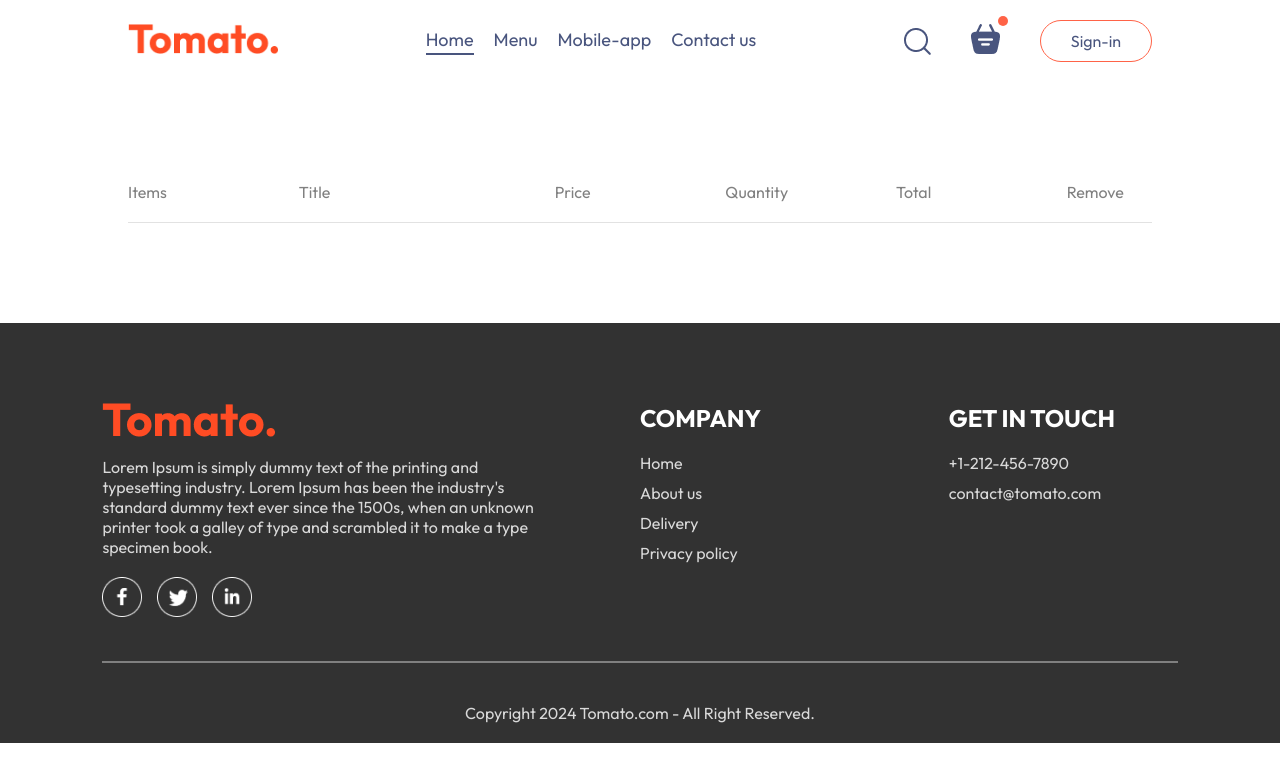
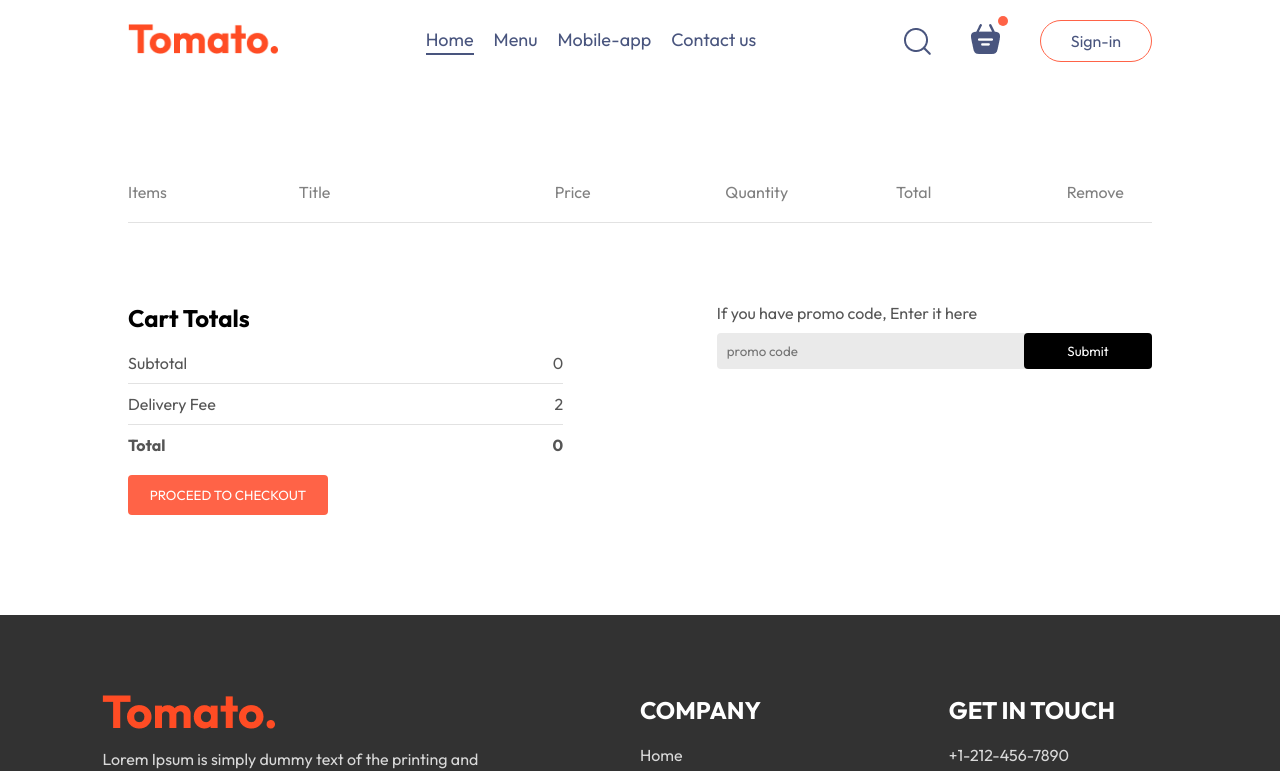
Before and after one commit to Annath-Beevi/Food-Delivery-Website, a React (Vite) app in the folder frontend/: page /cart in a window 1280 px wide. Shown: the top 771 px of the page. Built offline with nearby package versions, Linux system fonts and the light colour scheme.

Commit message:
cart page complete

```diff
--- a/frontend/src/pages/Cart/Cart.css
+++ b/frontend/src/pages/Cart/Cart.css
@@ -28,3 +28,70 @@
 .cart-items-item .cross{
     cursor: pointer;
 }
+
+.cart-bottom{
+    margin-top: 80px;
+    display: flex;
+    justify-content: space-between;
+    gap: max(12vw, 20px);
+}
+
+.cart-total{
+    flex: 1;
+    display: flex;
+    flex-direction: column;
+    gap: 20px;
+}
+
+.cart-total-details{
+    display: flex;
+    justify-content: space-between;
+    color: #555;
+}
+
+.cart-total hr{
+    margin: 10px 0px;
+}
+
+.cart-total button{
+    border: none;
+    color: white;
+    background-color: tomato;
+    width: max(15vw, 200px);
+    padding: 12px 0px;
+    border-radius:4px ;
+    cursor: pointer;
+}
+
+.cart-promocode{
+    flex: 1;
+}
+
+.cart-promocode p{
+    color: #555;
+}
+
+.cart-promocode-input{
+    margin-top: 10px;
+    display: flex;
+    justify-content: space-between;
+    align-items: center;
+    background-color: #eaeaea;
+    border-radius: 4px;
+}
+
+.cart-promocode-input input{
+    background: transparent;
+    border: none;
+    outline: none;
+    padding-left: 10px;
+}
+
+.cart-promocode-input button{
+    width: max(10vw, 15px);
+    padding: 10px 5px;
+    background-color: black;
+    border: none;
+    color: white;
+    border-radius: 4px;
+}
--- a/frontend/src/pages/Cart/Cart.jsx
+++ b/frontend/src/pages/Cart/Cart.jsx
@@ -29,7 +29,7 @@
                   <p>${item.price}</p>
                   <p>{cartItems[item._id]}</p>
                   <p>${item.price * cartItems[item._id]}</p>
-                  <p onClick={()=>removeFromCart(item._id)} className='cross'>x</p>
+                  <p onClick={() => removeFromCart(item._id)} className='cross'>x</p>
                 </div>
                 <hr />
               </div>
@@ -37,6 +37,37 @@
           }
         })}
       </div>
+      <div className="cart-bottom">
+        <div className="cart-total">
+          <h2>Cart Totals</h2>
+          <div>
+            <div className="cart-total-details">
+              <p>Subtotal</p>
+              <p>{0}</p>
+            </div>
+            <hr />
+            <div className="cart-total-details">
+              <p>Delivery Fee</p>
+              <p>{2}</p>
+            </div>
+            <hr />
+            <div className="cart-total-details">
+              <b>Total</b>
+              <b>{0}</b>
+            </div>
+          </div>
+          <button>PROCEED TO CHECKOUT</button>
+        </div>
+        <div className="cart-promocode">
+          <div>
+            <p>If you have promo code, Enter it here</p>
+            <div className="cart-promocode-input">
+              <input type="text" placeholder='promo code' />
+              <button>Submit</button>
+            </div>
+          </div>
+        </div>
+      </div>
     </div>
   )
 }
```
